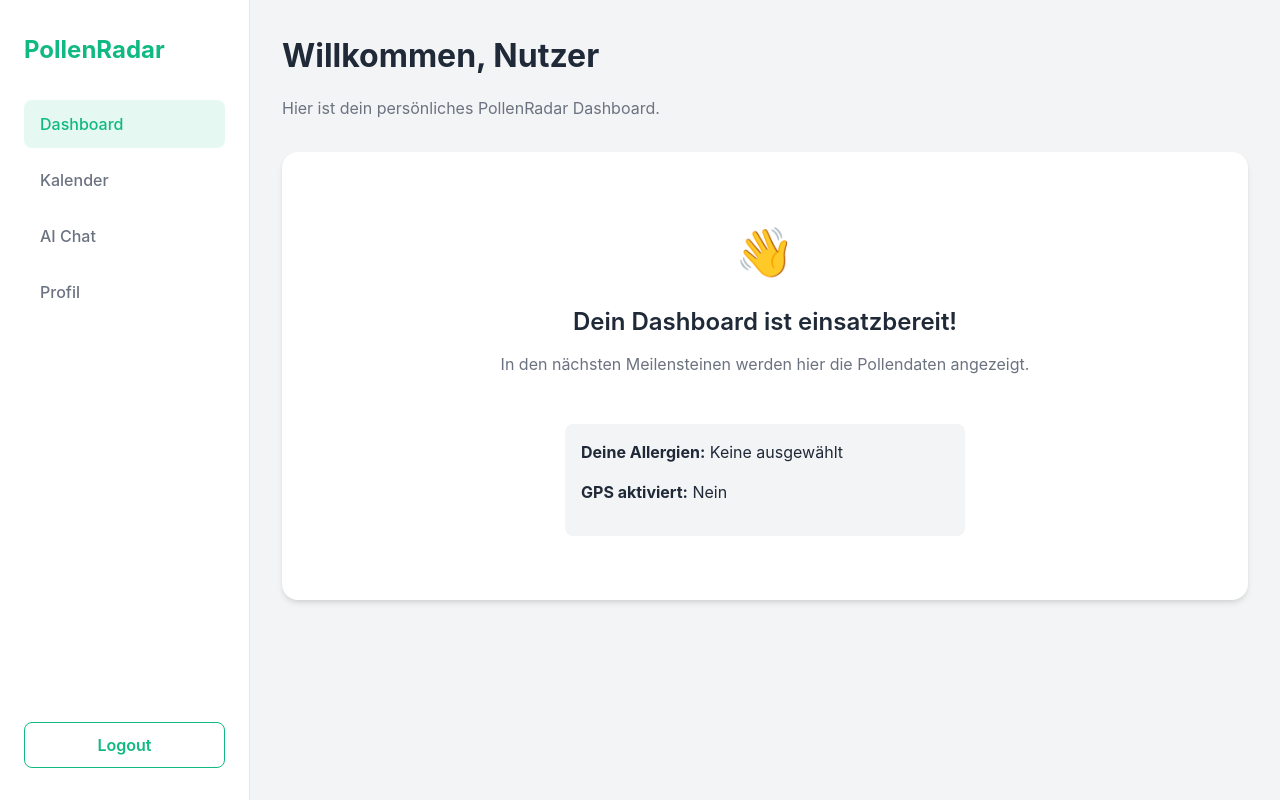
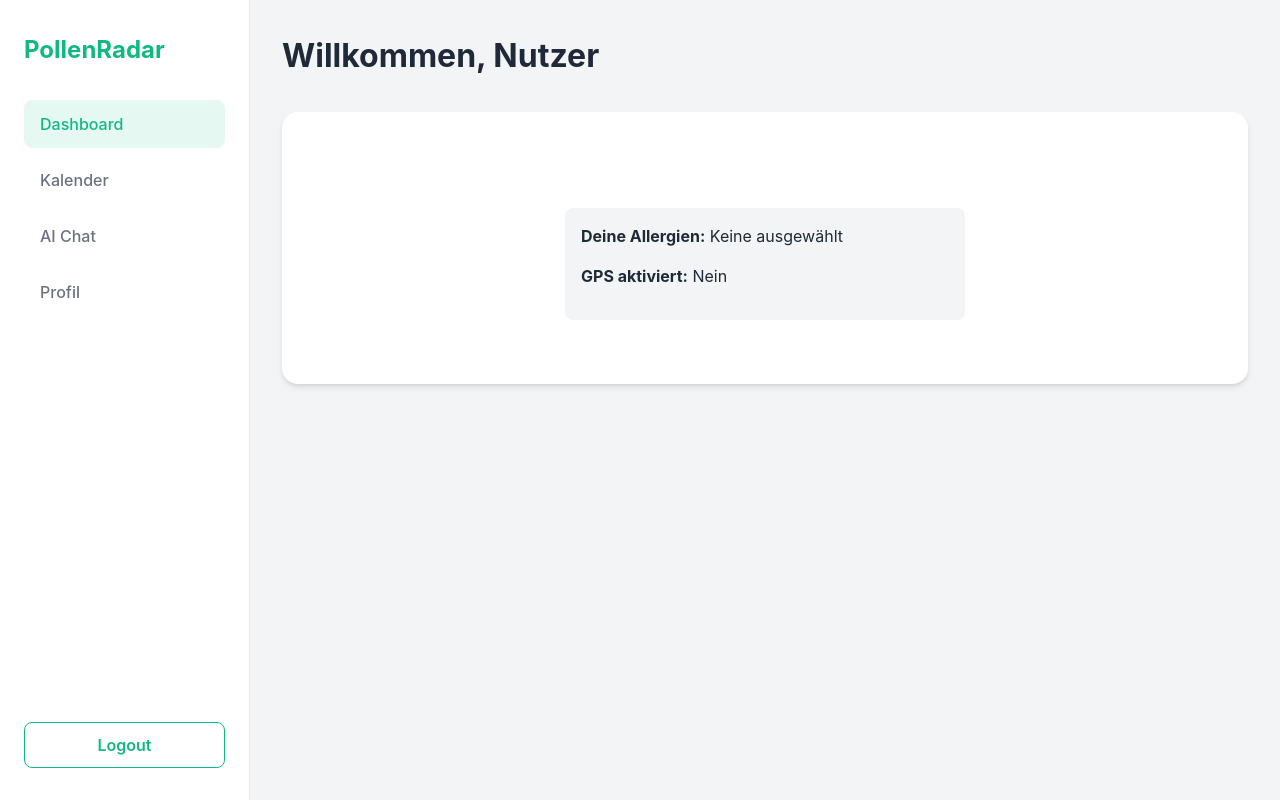
Before and after one commit to friedlmichi/wmc-projekt-4b-michael-friedl, a SvelteKit app in the folder PollenRadar/: page /dashboard in a window 1280 px wide. Built offline with nearby package versions, Linux system fonts and the light colour scheme; sample sign-in values are in the browser's storage.

Commit message:
dashboard mit welcome message und ausgewählten pollen

```diff
--- a/PollenRadar/src/routes/+page.svelte
+++ /dev/null
@@ -1,2 +0,0 @@
-<h1>Welcome to SvelteKit</h1>
-<p>Visit <a href="https://svelte.dev/docs/kit">svelte.dev/docs/kit</a> to read the documentation</p>
--- a/PollenRadar/src/routes/dashboard/+page.svelte
+++ b/PollenRadar/src/routes/dashboard/+page.svelte
@@ -25,13 +25,9 @@
     <div class="main-content">
         <header class="dashboard-header">
             <h1>Willkommen, {auth.user?.first_name || 'Nutzer'}</h1>
-            <p class="text-muted">Hier ist dein persönliches PollenRadar Dashboard.</p>
         </header>
 
         <div class="card empty-state">
-            <div style="font-size: 3rem; margin-bottom: 1rem;">👋</div>
-            <h2>Dein Dashboard ist einsatzbereit!</h2>
-            <p class="text-muted">In den nächsten Meilensteinen werden hier die Pollendaten angezeigt.</p>
 
             <div class="profile-summary">
                 <p><strong>Deine Allergien:</strong>
```
